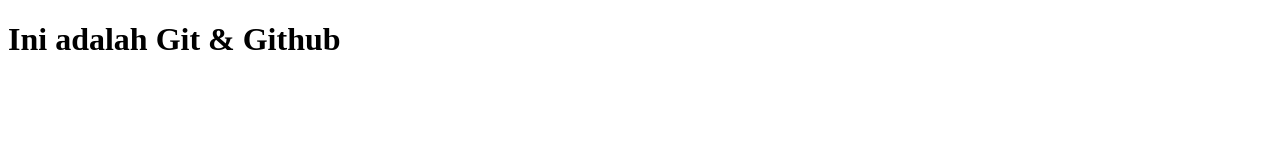
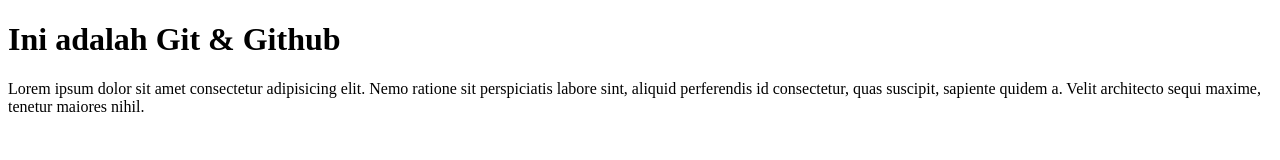
Before and after one commit to mhf810/wpu-remote, a plain HTML site: page index.html in a window 1280 px wide. Drawn offline with Linux system fonts and the light colour scheme.

Commit message:
tambahkan lorem

```diff
--- a/index.html
+++ b/index.html
@@ -10,6 +10,9 @@
 
 <body>
     <h1>Ini adalah Git & Github</h1>
+    <p>Lorem ipsum dolor sit amet consectetur adipisicing elit. Nemo ratione sit perspiciatis labore sint, aliquid
+        perferendis id consectetur, quas suscipit, sapiente quidem a. Velit architecto sequi maxime, tenetur maiores
+        nihil.</p>
 </body>
 
 </html>
```
